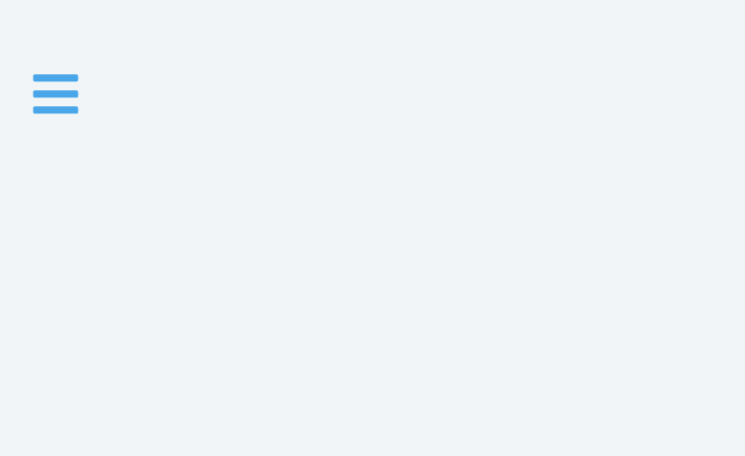
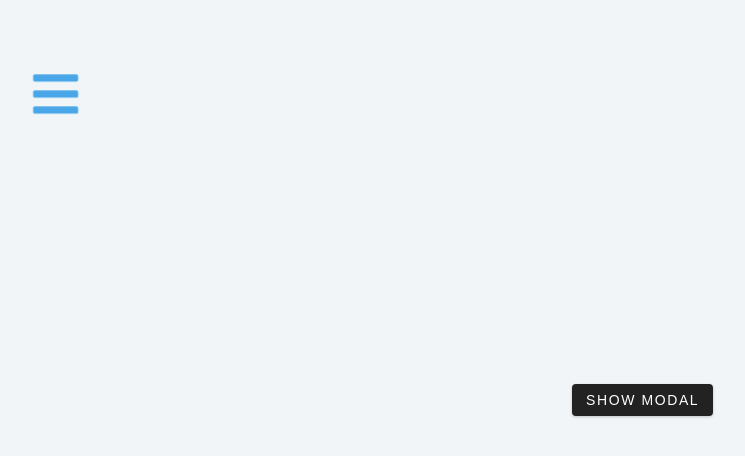
Before and after one commit to Crossroads30/sidebar-modal-react-app, a React (Vite) app: page / in a window 1280 px wide. Shown: the top 456 px of the page, without its empty margins (76-821 px from the left). Built offline with nearby package versions, Linux system fonts and the light colour scheme.

Commit message:
feat: functionality for modal to show with custom hook

```diff
--- a/src/Modal.jsx
+++ b/src/Modal.jsx
@@ -1,15 +1,29 @@
 import React from 'react'
 import { FaTimes } from 'react-icons/fa'
+import { useGlobalContext } from './context'
+
 const Modal = () => {
+  const { showModal, setShowModal } = useGlobalContext()
 	return (
-		<div className='modal-overlay'>
-			<div className='modal-container'>
-				<button className='close-modal-btn' type='button'>
-					<FaTimes />
-				</button>
-				<h3>modal content</h3>
+		<>
+			<button onClick={() => setShowModal(true)} className='btn' type='button'>
+				show modal
+			</button>
+			<div
+				className={!showModal ? 'modal-overlay' : 'modal-overlay show-modal'}
+			>
+				<div className='modal-container'>
+					<button
+						onClick={() => setShowModal(false)}
+						className='close-modal-btn'
+						type='button'
+					>
+						<FaTimes />
+					</button>
+					<h3>modal content</h3>
+				</div>
 			</div>
-		</div>
+		</>
 	)
 }
 
```
